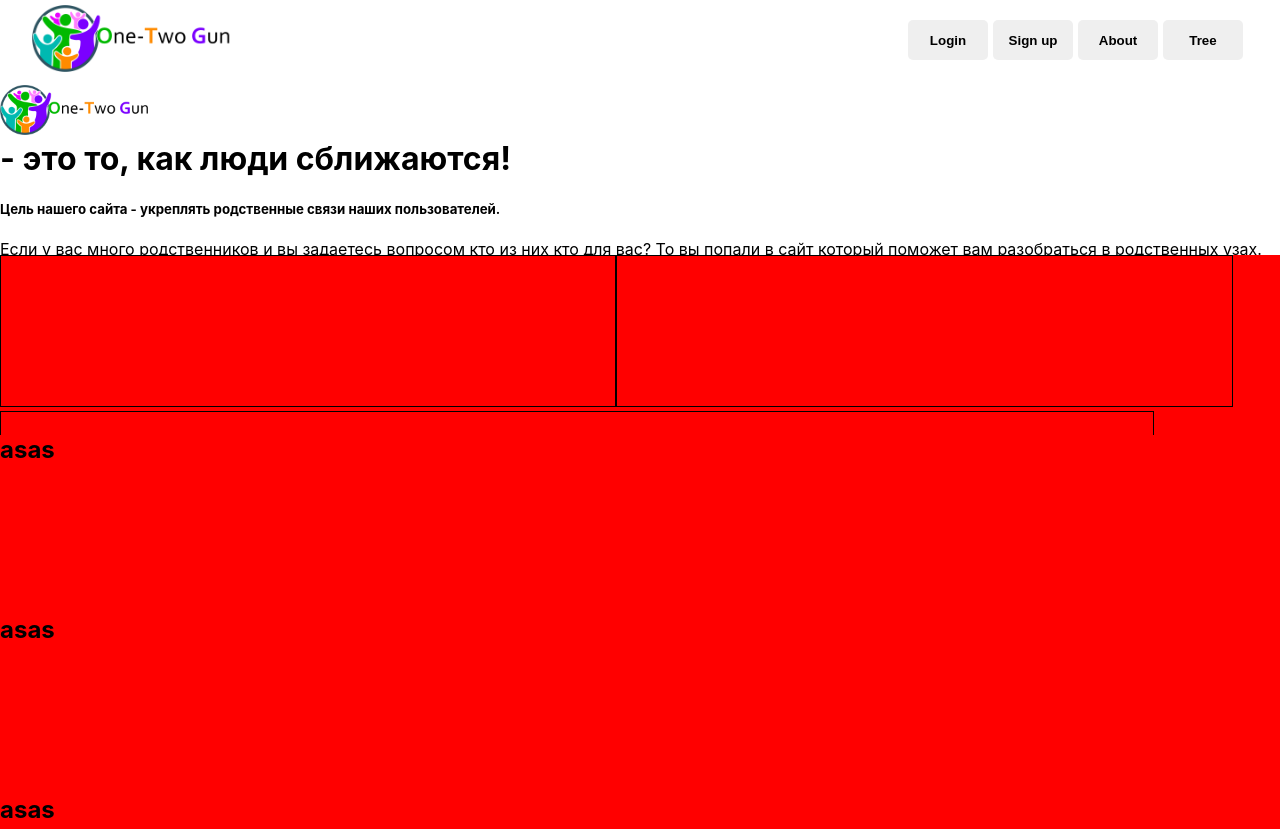
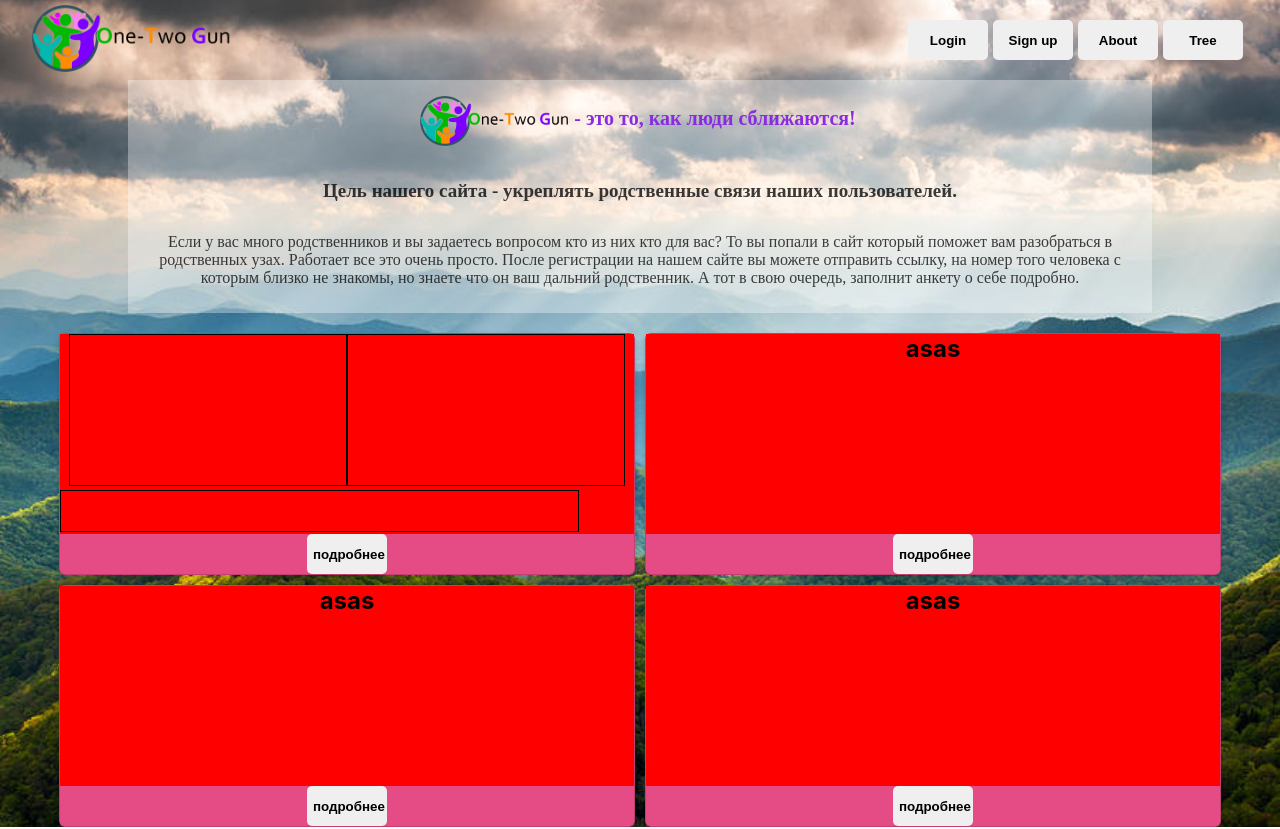
Before and after one commit to itacademy-hw/birtuganchik, a React (Create React App) app: page / in a window 1280 px wide. Shown: the top 829 px of the page. Built offline with nearby package versions, Linux system fonts and the light colour scheme.

Commit message:
grid fix

```diff
--- a/src/publicPages/about/About.js
+++ b/src/publicPages/about/About.js
@@ -8,10 +8,6 @@ let AboutPage = styled.div`
     flex-wrap: wrap;
     background: url(../img/fon.jpg)no-repeat center;
     background-size:100% 900px;
-    height: 900px;
-
-
-
 `;
 
 export default class About extends Component {
--- a/src/publicPages/about/content/Content.js
+++ b/src/publicPages/about/content/Content.js
@@ -3,9 +3,6 @@ import styled from 'styled-components';
 import Button from '../../../components/Button';
 import Popup from '../../../components/Popup';
 import './Content.css';
-
-
-
 
 let Image = styled.div`
     height: 56px;
@@ -15,10 +12,9 @@ let Image = styled.div`
     display: inline-block;
     width: 150px;
     margin: 5px 0 -27px 0px;
-}
 `;
 
-let Wrds = styled.div`{
+let Wrds = styled.div`
     display: inline-block;
     top: 0;
     right: 0;
@@ -26,23 +22,18 @@ let Wrds = styled.div`{
     padding: 4px;
     color: white;
 
-
-
     h1{
         color: blueviolet;
         font-family: cursive;
     }
-       }
 `;
 
 let ContentDiv = styled.div`
-    width: 860px;
-    height: 270px;
     padding: 10px;
-    margin: -380px 0 0 270px;
     display: inline;
     text-align: center;
-    background: #b4b7c170;
+    background: #ffffff57;
+    margin: 0 10%;
 
     h5{
         font-size: 19px;
@@ -55,12 +46,9 @@ let ContentDiv = styled.div`
         color: #000000bf;
     }
 
+`;
 
-`;
 let ContInner = styled.div`
-    margin:23px 20px 0 30px;
-    width: 300px;
-    height: 200px;
     border: 1px solid #00000029;
     background: #e54c85;
     border-radius: 6px;
@@ -69,16 +57,19 @@ let ContInner = styled.div`
     box-shadow: 0 2px 5px 0px #00000029;
     z-index: -1px;
 
-
     :hover{
         background: #1a70f9;
         transition: 0.6s;
+    }
+`;
 
-
-      }
-  }
-
-
+let Boxes = styled.div`
+    margin-top: 20px;
+    display: grid;
+    width: 100%;
+    grid-template-columns: 45% 45%;
+    justify-content: center;
+    grid-gap: 10px;
 `;
 
 let Text = styled.p`
@@ -89,26 +80,22 @@ let Text = styled.p`
     text-align: center;
     font-size: 23px;
     font-family: sans-serif;
-    color: black;`;
-
-
-
+    color: black;
+`;
 
 class Content extends Component {
-
-
     render() {
         let first = <div className='frs'>
             <div className='innerF'>
-
-                            <div><div></div></div>
-                            <div></div>
-
+                <div>
+                    <div>
+                    </div>
+                </div>
+                <div>
+                </div>
             </div>
             <div className='innerS'>
-
                 <div></div>
-
             </div>
             <div className="socialNetworks"></div>
         </div>
@@ -126,31 +113,31 @@ class Content extends Component {
         </div>
 
         return (
+            <>
                 <ContentDiv>
-
                     <div>
                         <Image />
                         <Wrds>
                             <h1>- это то, как люди сближаются!</h1>
                         </Wrds>
                     </div>
-
                     <h5>Цель нашего сайта - укреплять родственные связи наших пользователей.</h5>
-
-
-                <p>Если у вас много родственников и вы задаетесь вопросом кто из них кто для вас?
+                    <p>
+                        Если у вас много родственников и вы задаетесь вопросом кто из них кто для вас?
                         То вы попали в сайт который поможет вам разобраться в родственных узах.
                         Работает все это очень просто. После регистрации на нашем сайте вы можете отправить
                         ссылку, на номер того человека с которым близко не знакомы, но знаете что он ваш дальний родственник.
                         А тот в свою очередь, заполнит анкету о себе подробно.
                     </p>
+                </ContentDiv>
+                <Boxes className="boxes">
+                    <Box id='1' content={first} popupContent={"февраль 2019"} title="Февраль 2019" />
+                    <Box id='2' content={second} popupContent={'штаб квартира'} title="штаб квартира" />
+                    <Box id='3' content={third} popupContent={'наша команда'} title="наша команда" />
+                    <Box id='3' content={fourth} popupContent={'sdfg xdf'} title="sdfg sdfg" />
+                </Boxes>
 
-                <Box id='1' content={first} popupContent={"февраль 2019"} title="Февраль 2019"/>
-                <Box id='2' content={second}popupContent={'штаб квартира'} title="штаб квартира"/>
-                <Box id='3' content={third}popupContent={'наша команда'} title="наша команда"/>
-                <Box id='3' content={fourth}popupContent={'sdfg xdf'} title="sdfg sdfg"/>
-
-            </ContentDiv>
+            </>
         );
     }
 }
@@ -164,14 +151,14 @@ class Box extends Component {
         let { show } = this.state;
         let { title, popupContent, content } = this.props;
 
-        return(
+        return (
             <ContInner>
                 <Text>{title}</Text>
                 <div>{content}</div>
-                <Button text='подробнее' onclick={() => this.setState({show: true})}/>
+                <Button text='подробнее' onclick={() => this.setState({ show: true })} />
                 <Popup
                     title="Заголовок"
-                    hidePopup={() => this.setState({show: false})}
+                    hidePopup={() => this.setState({ show: false })}
                     showPopup={show}
                 >
                     {popupContent}
```
Lines whose indentation alone changed are shown as unchanged.
